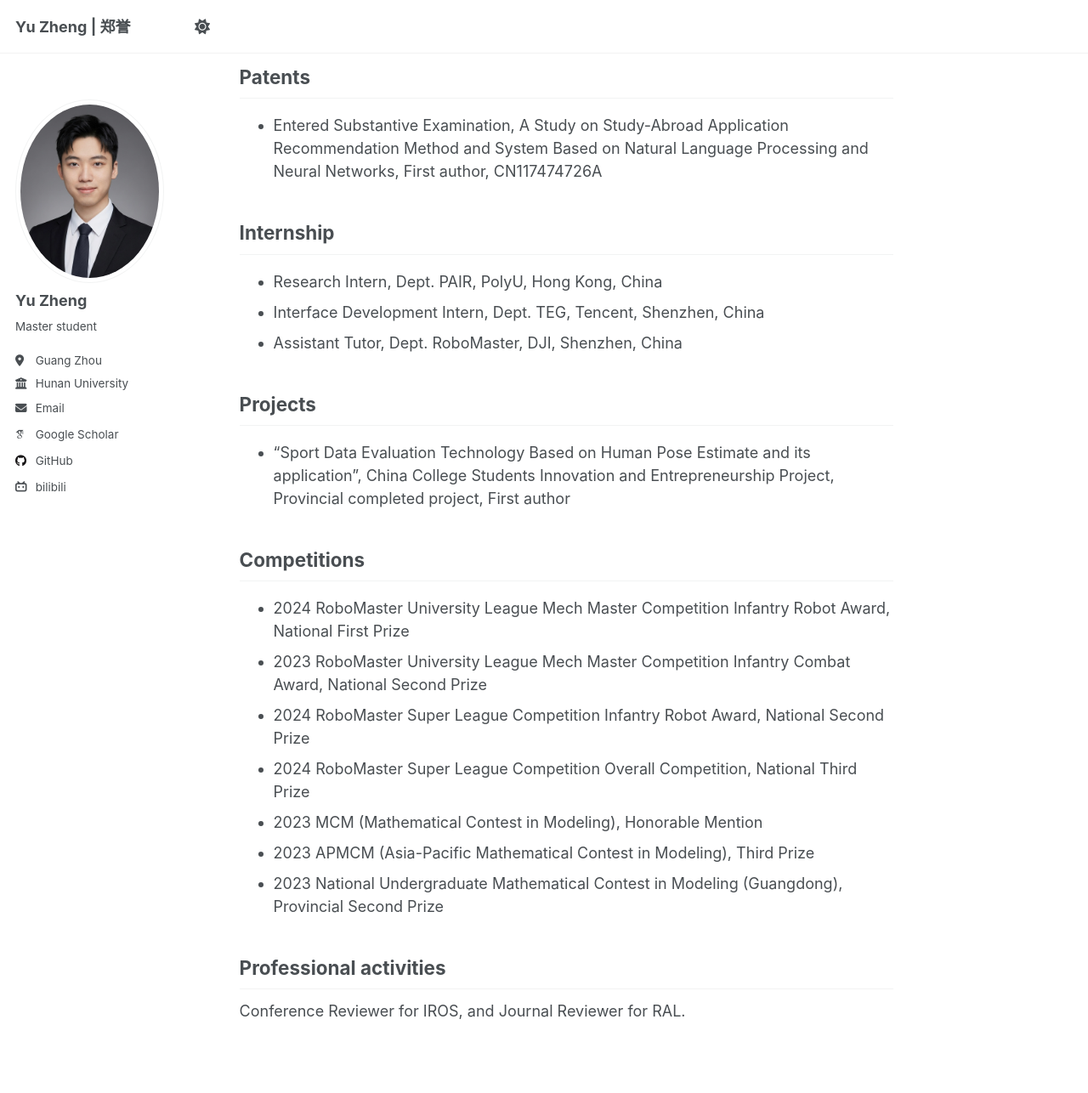
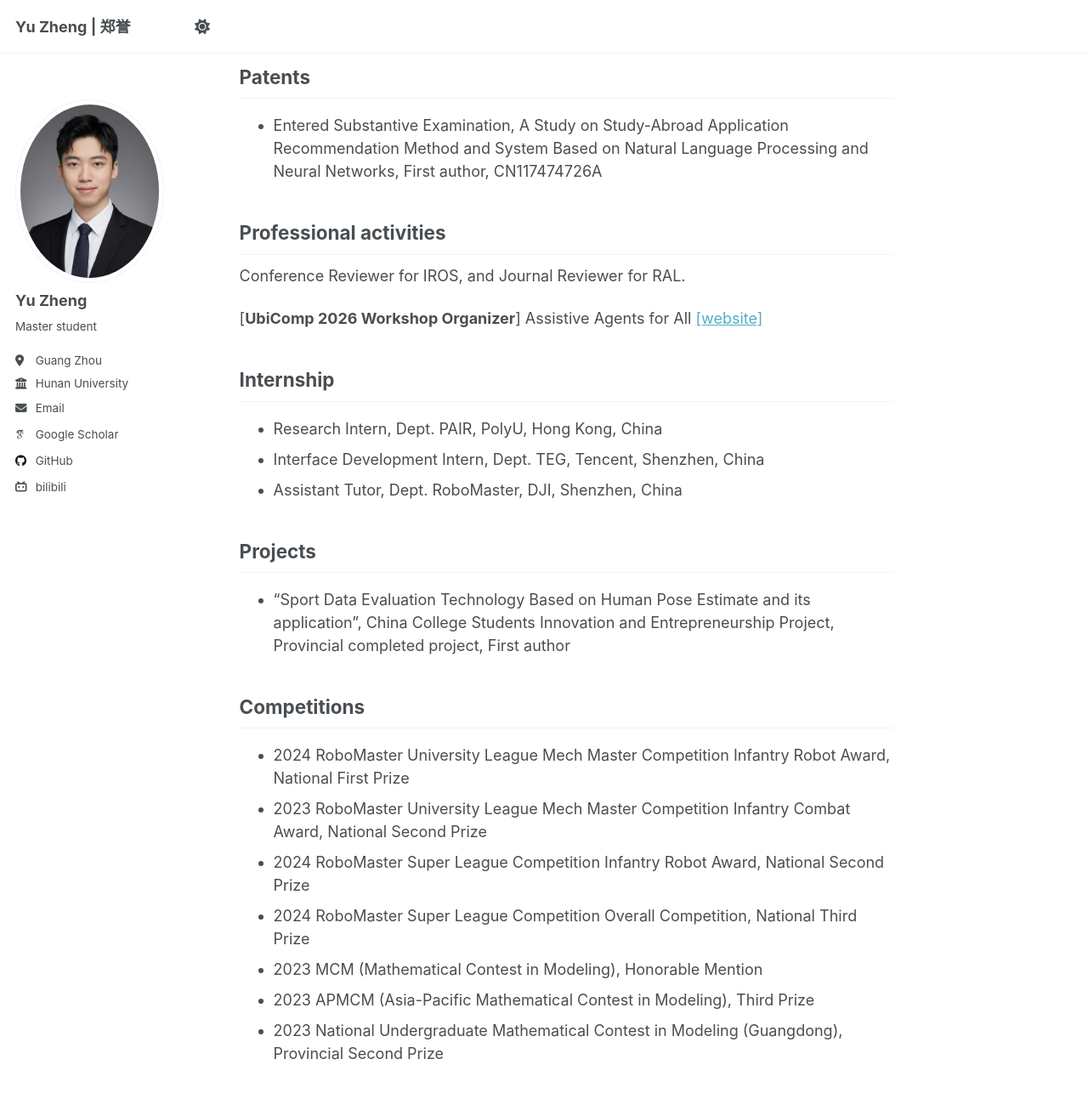
Before and after one commit to FaterYU/FaterYU.github.io, a Jekyll site: the page built from _pages/about.md, in a window 1280 px wide and 1400 px high, scrolled down 1126 px. Shown: the top 1286 px of the window at 85% size. Built offline with Jekyll 4.4.1, drawn with Linux system fonts in a browser that asks for light colours; some web fonts are replaced; a script that is not in the unit is left out.

Commit message:
Update about.md

```diff
--- a/_pages/about.md
+++ b/_pages/about.md
@@ -40,6 +40,12 @@ I am a Master student of Electronic Information at School of Artificial Intellig
 
 - Entered Substantive Examination, A Study on Study-Abroad Application Recommendation Method and System Based on Natural Language Processing and Neural Networks, First author, CN117474726A
 
+## Professional activities
+
+Conference Reviewer for IROS, and Journal Reviewer for RAL.
+
+[**UbiComp 2026 Workshop Organizer**] Assistive Agents for All [[website]](https://insailab.org/ubicomp2026-aaa-workshop/)
+
 ## Internship
 
 - Research Intern, Dept. PAIR, PolyU, Hong Kong, China
```
Also changed, not shown: other parts of _pages/about.md (+0 -4 lines).
